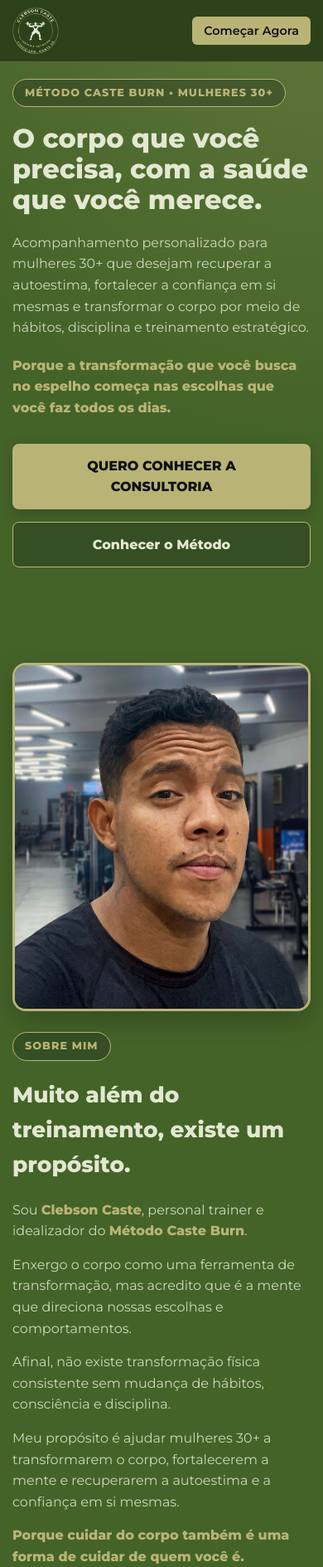
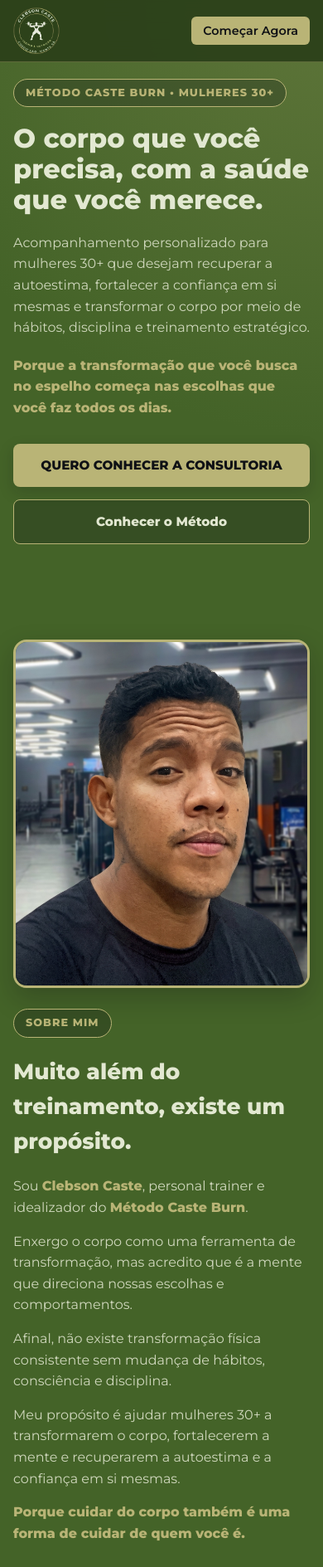
Before and after one commit to ClebsonPersonal/Clebson-Caste, a plain HTML site: page index.html in a window 390 px wide. Shown: the top 1889 px of the page at 83% size. Drawn offline with Linux system fonts and the light colour scheme.

Commit message:
Refactor CSS variables and enhance responsiveness
Updated CSS variables and styles for improved responsiveness and visual consistency.

```diff
--- a/style.css
+++ b/style.css
@@ -1,34 +1,45 @@
 /* Variáveis de Cores - Versão Fundo Verde (Método Caste Burn) */
 :root {
     --bg-main: #446328;        /* Fundo Principal: Verde Oliva */
-    --bg-card: #36501f;        /* Fundo dos Cards: Verde ligeiramente mais fechado para profundidade */
-    --bg-alt: #2b3f19;         /* Fundo Alternado (substitui o bg-dark): Verde Floresta Profundo */
-    --primary: #b9b476;        /* Destaque Principal (Botões e Títulos): Dourado Oliva Suave */
+    --bg-card: #36501f;        /* Fundo dos Cards: Verde ligeiramente mais fechado */
+    --bg-alt: #2b3f19;         /* Fundo Alternado: Verde Floresta Profundo */
+    --primary: #b9b476;        /* Destaque Principal: Dourado Oliva Suave */
     --primary-hover: #cbc688;  /* Dourado mais claro no hover */
-    --secondary: #e2e8d1;      /* Branco Off-White para textos e detalhes */
-    --text-main: #e2e8d1;      /* Branco Off-White para títulos e textos principais */
+    --secondary: #e2e8d1;      /* Branco Off-White para detalhes */
+    --text-main: #e2e8d1;      /* Branco Off-White para títulos e textos */
     --text-muted: #cfd7bc;     /* Off-white suavizado para parágrafos */
-    --dark-accent: #0f1115;    /* Preto para texto dentro de botões dourados e contraste no rodapé */
-    --border-color: rgba(185, 180, 118, 0.35); /* Bordas douradas translúcidas */
+    --dark-accent: #0f1115;    /* Preto para contraste em botões e rodapé */
+    --border-color: rgba(185, 180, 118, 0.35);
+    --shadow-sm: 0 6px 18px rgba(15, 17, 21, 0.18);
+    --shadow-md: 0 12px 30px rgba(15, 17, 21, 0.25);
+    --transition: 0.3s cubic-bezier(0.25, 0.8, 0.25, 1);
 }
 
-/* --- AJUSTE 1: Correção do seletor global --- */
-*, body {
+/* Reset Limpo (sem afetar fontes de ícones) */
+*, *::before, *::after {
     margin: 0;
     padding: 0;
     box-sizing: border-box;
-    font-family: 'Montserrat', sans-serif;
 }
 
 html {
     scroll-behavior: smooth;
+    scroll-padding-top: 90px; /* Evita que a navbar fixa cubra o título ao clicar em âncoras */
 }
 
 body {
+    font-family: 'Montserrat', sans-serif;
     background-color: var(--bg-main);
     color: var(--text-main);
     line-height: 1.6;
-    overflow-x: hidden; /* Evita barra de rolagem horizontal */
+    overflow-x: hidden;
+    -webkit-font-smoothing: antialiased;
+}
+
+/* Acessibilidade para navegação via teclado */
+:focus-visible {
+    outline: 2px solid var(--primary);
+    outline-offset: 3px;
 }
 
 .container {
@@ -45,8 +56,9 @@ body {
     height: 88px;
     display: flex;
     align-items: center;
-    background: rgba(43, 63, 25, 0.94);
-    backdrop-filter: blur(10px);
+    background: rgba(43, 63, 25, 0.92);
+    backdrop-filter: blur(12px);
+    -webkit-backdrop-filter: blur(12px);
     border-bottom: 1px solid var(--border-color);
     z-index: 1000;
 }
@@ -55,7 +67,7 @@ body {
     display: flex;
     justify-content: space-between;
     align-items: center;
-    width: 100%; /* Garante que ocupa o container todo */
+    width: 100%;
 }
 
 .logo {
@@ -83,7 +95,7 @@ body {
     text-decoration: none;
     font-size: 0.9rem;
     font-weight: 600;
-    transition: color 0.3s;
+    transition: color var(--transition);
 }
 
 .nav-links a:hover {
@@ -93,14 +105,15 @@ body {
 .btn-nav {
     background: var(--primary);
     color: var(--dark-accent) !important;
-    padding: 8px 18px;
+    padding: 10px 20px;
     border-radius: 6px;
     font-weight: 700;
-    transition: all 0.3s ease;
+    transition: background var(--transition), transform var(--transition);
 }
 
 .btn-nav:hover {
     background: var(--primary-hover);
+    transform: translateY(-1px);
 }
 
 /* Hero Section */
@@ -108,7 +121,7 @@ body {
     min-height: 100vh;
     display: flex;
     align-items: center;
-    padding-top: 100px; /* Para compensar a navbar fixa */
+    padding: 110px 0 60px;
     background: radial-gradient(circle at top right, rgba(185, 180, 118, 0.22) 0%, var(--bg-main) 65%);
 }
 
@@ -127,10 +140,11 @@ body {
     font-weight: 700;
     margin-bottom: 20px;
     letter-spacing: 1px;
+    text-transform: uppercase;
 }
 
 .hero h1 {
-    font-size: 3.2rem;
+    font-size: clamp(2rem, 4.5vw, 3.2rem); /* Tipografia fluida */
     font-weight: 800;
     line-height: 1.15;
     margin-bottom: 20px;
@@ -138,12 +152,14 @@ body {
 }
 
 .hero p {
-    font-size: 1.1rem;
+    font-size: clamp(1rem, 1.5vw, 1.125rem);
     color: var(--text-muted);
     margin-bottom: 20px;
 }
 
-.hero p strong {
+.hero p strong,
+.section-header p strong,
+.sobre-text p strong {
     color: var(--primary);
 }
 
@@ -159,23 +175,30 @@ body {
     display: inline-block;
     padding: 14px 28px;
     border-radius: 8px;
+    font-family: inherit;
+    font-size: 0.95rem;
     font-weight: 700;
     text-decoration: none;
-    transition: all 0.3s ease;
+    transition: all var(--transition);
     text-align: center;
     cursor: pointer;
-    border: none; /* Para garantir que botões <button> não tenham borda */
+    border: none;
+}
+
+.btn-primary:active, .btn-secondary:active, .btn-whatsapp:active {
+    transform: scale(0.98);
 }
 
 .btn-primary {
     background: var(--primary);
     color: var(--dark-accent);
-    box-shadow: 0 6px 18px rgba(15, 17, 21, 0.22);
+    box-shadow: var(--shadow-sm);
 }
 
 .btn-primary:hover {
     background: var(--primary-hover);
     transform: translateY(-2px);
+    box-shadow: var(--shadow-md);
 }
 
 .btn-secondary {
@@ -187,9 +210,11 @@ body {
 .btn-secondary:hover {
     background: var(--bg-alt);
     color: var(--primary);
+    transform: translateY(-2px);
 }
 
 .btn-outline {
+    background: transparent;
     border: 2px solid var(--primary);
     color: var(--primary);
     width: 100%;
@@ -217,7 +242,7 @@ body {
 }
 
 .section-header h2 {
-    font-size: 2.2rem;
+    font-size: clamp(1.7rem, 3vw, 2.2rem);
     font-weight: 800;
     margin-bottom: 12px;
     color: var(--text-main);
@@ -226,16 +251,12 @@ body {
 .section-header p {
     color: var(--text-muted);
     max-width: 720px;
-    margin: 0 auto 10px auto;
-}
-
-.section-header p strong {
-    color: var(--primary);
+    margin: 0 auto 10px;
 }
 
 .grid-2 {
     display: grid;
-    grid-template-columns: 1fr 1fr;
+    grid-template-columns: repeat(2, 1fr);
     gap: 50px;
     align-items: center;
 }
@@ -249,16 +270,17 @@ body {
 /* Sobre e Foto do Personal */
 .sobre-img img {
     width: 100%;
-    height: 420px;
+    height: 440px;
     object-fit: cover;
+    object-position: center top;
     border-radius: 16px;
     border: 3px solid var(--primary);
-    box-shadow: 0 12px 30px rgba(15, 17, 21, 0.25);
+    box-shadow: var(--shadow-md);
     display: block;
 }
 
 .sobre-text h2 {
-    font-size: 2rem;
+    font-size: clamp(1.65rem, 2.8vw, 2rem);
     font-weight: 800;
     margin-bottom: 20px;
     color: var(--text-main);
@@ -269,18 +291,14 @@ body {
     margin-bottom: 15px;
 }
 
-.sobre-text p strong {
-    color: var(--primary);
-}
-
 .sobre-text blockquote {
     background: var(--bg-card);
     border-left: 4px solid var(--primary);
     padding: 20px 25px;
     border-radius: 0 12px 12px 0;
     color: var(--text-muted);
-    box-shadow: 0 6px 18px rgba(15, 17, 21, 0.15);
-    margin: 25px 0; /* Adicionado espaçamento vertical */
+    box-shadow: var(--shadow-sm);
+    margin: 25px 0;
 }
 
 .sobre-text blockquote strong {
@@ -306,14 +324,15 @@ body {
     padding: 35px;
     border-radius: 16px;
     border: 1px solid var(--border-color);
-    box-shadow: 0 8px 20px rgba(15, 17, 21, 0.15);
-    transition: transform 0.3s ease, border-color 0.3s ease;
+    box-shadow: var(--shadow-sm);
+    transition: transform var(--transition), border-color var(--transition), box-shadow var(--transition);
     height: 100%;
 }
 
 .card:hover {
     transform: translateY(-5px);
     border-color: var(--primary);
+    box-shadow: var(--shadow-md);
 }
 
 .card h3 {
@@ -340,13 +359,14 @@ body {
     overflow: hidden;
     display: flex;
     flex-direction: column;
-    box-shadow: 0 8px 20px rgba(15, 17, 21, 0.18);
-    transition: transform 0.3s ease, border-color 0.3s ease;
+    box-shadow: var(--shadow-sm);
+    transition: transform var(--transition), border-color var(--transition), box-shadow var(--transition);
 }
 
 .result-card:hover {
     transform: translateY(-5px);
     border-color: var(--primary);
+    box-shadow: var(--shadow-md);
 }
 
 .before-after-single {
@@ -363,10 +383,15 @@ body {
     object-fit: cover;
     object-position: center top;
     display: block;
+    transition: transform 0.5s ease;
+}
+
+.result-card:hover .before-after-single img {
+    transform: scale(1.04); /* Zoom suave na imagem ao passar o mouse */
 }
 
 .result-info {
-    padding: 20px;
+    padding: 22px;
     flex-grow: 1;
 }
 
@@ -391,7 +416,7 @@ body {
 }
 
 .footer h2 {
-    font-size: 2rem;
+    font-size: clamp(1.65rem, 2.8vw, 2rem);
     margin-bottom: 15px;
     color: var(--text-main);
 }
@@ -428,8 +453,8 @@ body {
 /* Animação de Scroll (Reveal) */
 .reveal {
     opacity: 0;
-    transform: translateY(40px);
-    transition: all 0.8s ease-out;
+    transform: translateY(30px);
+    transition: opacity 0.8s ease-out, transform 0.8s ease-out;
 }
 
 .reveal.active {
@@ -437,8 +462,36 @@ body {
     transform: translateY(0);
 }
 
-/* --- AJUSTE 2: Responsividade Aprimorada --- */
+@media (prefers-reduced-motion: reduce) {
+    html {
+        scroll-behavior: auto;
+    }
+    .reveal {
+        opacity: 1;
+        transform: none;
+        transition: none;
+    }
+}
+
+/* --- RESPONSIVIDADE --- */
+
+/* Tablets e Telas Médias */
+@media (max-width: 992px) {
+    .grid-3 {
+        grid-template-columns: repeat(2, 1fr);
+    }
+
+    .grid-2 {
+        gap: 35px;
+    }
+}
+
+/* Celulares */
 @media (max-width: 768px) {
+    html {
+        scroll-padding-top: 75px;
+    }
+
     .navbar {
         height: 75px;
     }
@@ -447,7 +500,6 @@ body {
         height: 56px;
     }
 
-    /* Esconde apenas os links de texto, mantendo o botão principal visível */
     .nav-links li:not(:last-child) {
         display: none;
     }
@@ -457,19 +509,10 @@ body {
         font-size: 0.8rem;
     }
 
-    /* Ajuste de textos e espaçamentos para tela de celular */
     .hero {
         padding-top: 95px;
         padding-bottom: 50px;
         min-height: auto;
-    }
-
-    .hero h1 {
-        font-size: 2rem;
-    }
-
-    .hero p {
-        font-size: 1rem;
     }
 
     .hero-buttons {
@@ -489,33 +532,22 @@ body {
         margin-bottom: 40px;
     }
 
-    .section-header h2,
-    .sobre-text h2,
-    .footer h2 {
-        font-size: 1.65rem;
-    }
-
-    /* Força o grid a ser coluna única e gerencia o padding do container */
     .grid-2, .grid-3 {
         grid-template-columns: 1fr;
         gap: 25px;
     }
 
     .container {
-        padding: 0 15px; /* Contêiner ligeiramente mais justo no mobile */
+        padding: 0 16px;
     }
 
-    /* Foto do Personal sem cortar a cabeça no celular */
     .sobre-img img {
         height: auto;
         aspect-ratio: 3 / 4;
         max-height: 420px;
-        object-position: center top;
     }
 
-    /* Fotos de Antes e Depois no celular */
     #resultados .grid-3 {
-        grid-template-columns: 1fr;
         max-width: 380px;
         margin: 0 auto;
     }
```
